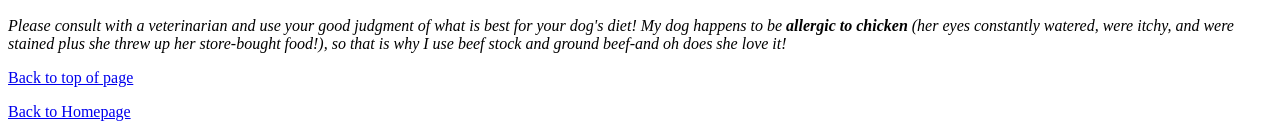
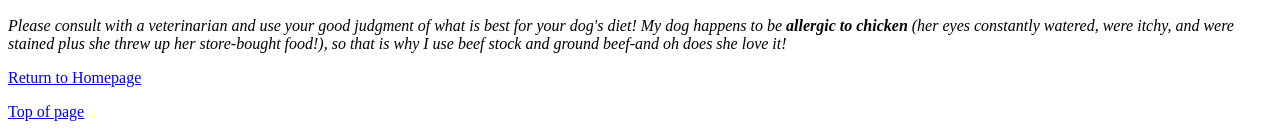
Before and after one commit to Jmcfrln/odin-recipes, a plain HTML site: page pages/recipe-1.html in a window 1280 px wide. Shown: the part 1319-1453 px from the top of the page. Drawn offline with Linux system fonts and the light colour scheme.

Commit message:
Modify Links
See previous commit message.

```diff
--- a/pages/recipe-1.html
+++ b/pages/recipe-1.html
@@ -72,7 +72,8 @@
         and were stained plus she threw up her store-bought food!),
         so that is why I use beef stock and ground beef-and oh does she love it!</em></p>
 
-    <a href="#top">Back to top of page</a>
-   <p><a href="../index.html">Back to Homepage</a></p>
+
+   <p><a href="../index.html">Return to Homepage</a></p>
+   <a href="#top">Top of page</a>
     </body>
 </html>
```
